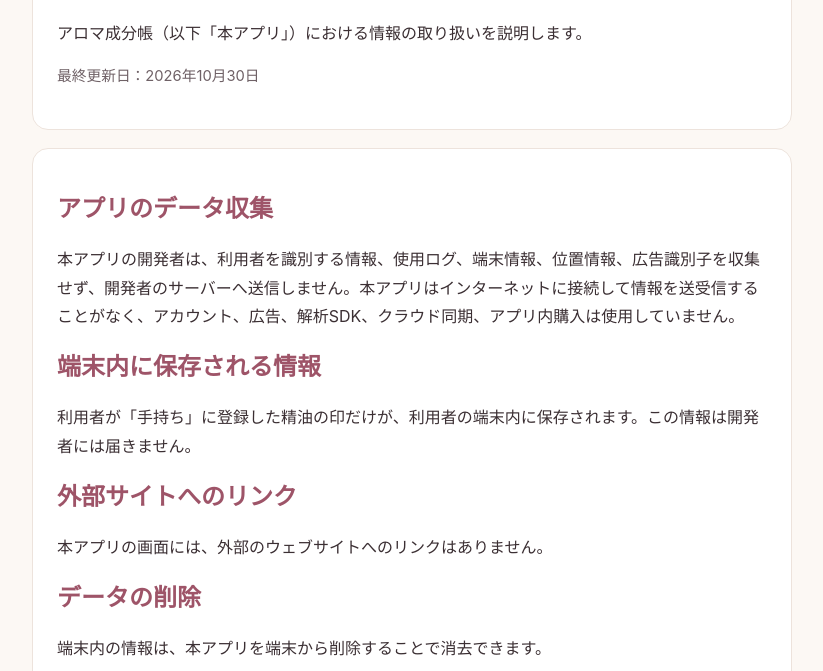
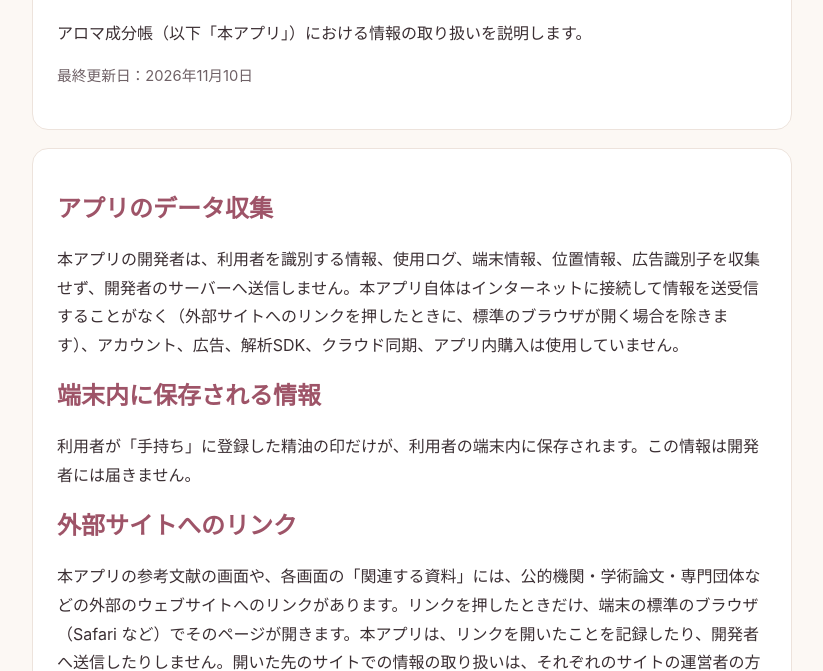
Before and after one commit to cyoro01-wq/aroma-dictionary-support, a plain HTML site: page privacy.html in a window 1280 px wide. Shown: the part 129-800 px from the top of the page, without its empty margins (228-1051 px from the left). Drawn offline with Linux system fonts and the light colour scheme.

Commit message:
プライバシーポリシー：外部サイトへのリンクを明記（2026-11-10）

```diff
--- a/privacy.html
+++ b/privacy.html
@@ -21,15 +21,15 @@
   <header>
     <h1>プライバシーポリシー</h1>
     <p>アロマ成分帳（以下「本アプリ」）における情報の取り扱いを説明します。</p>
-    <p class="date">最終更新日：2026年10月30日</p>
+    <p class="date">最終更新日：2026年11月10日</p>
   </header>
   <main>
     <h2>アプリのデータ収集</h2>
-    <p>本アプリの開発者は、利用者を識別する情報、使用ログ、端末情報、位置情報、広告識別子を収集せず、開発者のサーバーへ送信しません。本アプリはインターネットに接続して情報を送受信することがなく、アカウント、広告、解析SDK、クラウド同期、アプリ内購入は使用していません。</p>
+    <p>本アプリの開発者は、利用者を識別する情報、使用ログ、端末情報、位置情報、広告識別子を収集せず、開発者のサーバーへ送信しません。本アプリ自体はインターネットに接続して情報を送受信することがなく（外部サイトへのリンクを押したときに、標準のブラウザが開く場合を除きます）、アカウント、広告、解析SDK、クラウド同期、アプリ内購入は使用していません。</p>
     <h2>端末内に保存される情報</h2>
     <p>利用者が「手持ち」に登録した精油の印だけが、利用者の端末内に保存されます。この情報は開発者には届きません。</p>
     <h2>外部サイトへのリンク</h2>
-    <p>本アプリの画面には、外部のウェブサイトへのリンクはありません。</p>
+    <p>本アプリの参考文献の画面や、各画面の「関連する資料」には、公的機関・学術論文・専門団体などの外部のウェブサイトへのリンクがあります。リンクを押したときだけ、端末の標準のブラウザ（Safari など）でそのページが開きます。本アプリは、リンクを開いたことを記録したり、開発者へ送信したりしません。開いた先のサイトでの情報の取り扱いは、それぞれのサイトの運営者の方針によります。</p>
     <h2>データの削除</h2>
     <p>端末内の情報は、本アプリを端末から削除することで消去できます。</p>
     <h2>アプリの内容について</h2>
```
